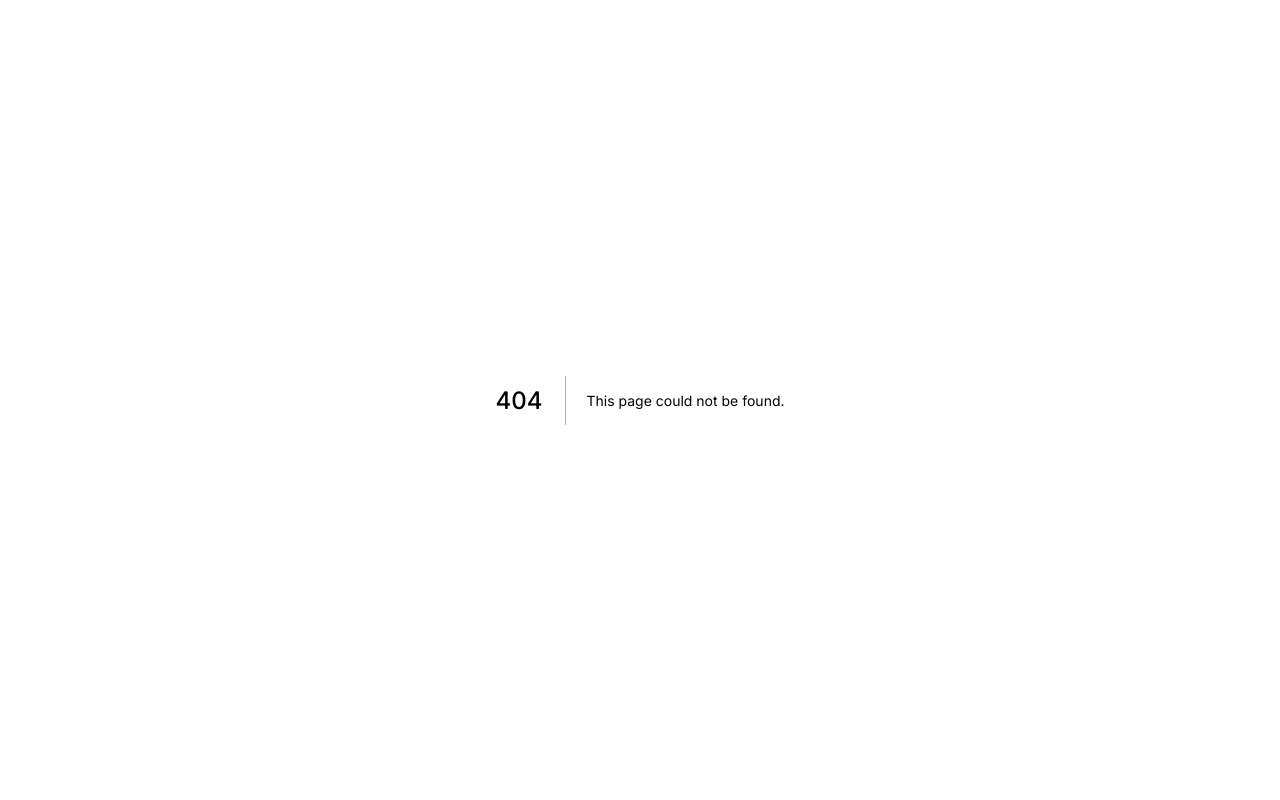
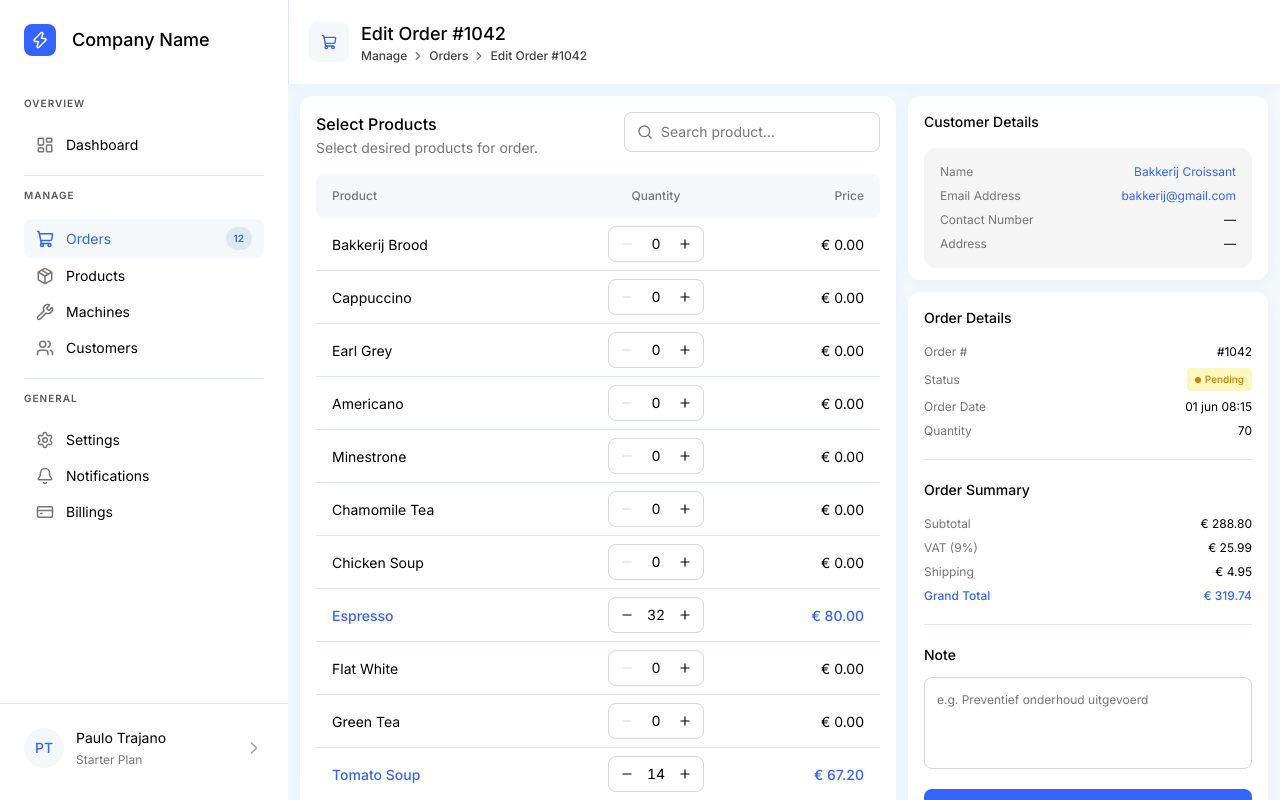
Before and after one commit to paulotra/dashboard-starter, a Next.js app: page /orders/1/edit in a window 1280 px wide. Before the commit this address had no page. Built offline with nearby package versions, Linux system fonts and the light colour scheme.

Commit message:
add edit order

```diff
--- /dev/null
+++ b/src/app/(dashboard)/orders/[id]/edit/page.tsx
@@ -0,0 +1,127 @@
+'use client'
+
+import { useMemo, useState } from 'react'
+import { useParams, useRouter, notFound } from 'next/navigation'
+import { parseAmount } from '@/lib/numbers'
+import { getOrderById } from '@/lib/orders'
+import type { Order } from '@/lib/orders'
+import { SAMPLE_PRODUCTS, SAMPLE_ORDER_PRODUCTS } from '@/lib/products'
+import { SAMPLE_CUSTOMERS } from '@/lib/customers'
+import CardWrapper from '@/components/ui/CardWrapper'
+import EditOrderHeader from '../../_components/EditOrderHeader'
+import OrderCustomerDetails from '../../_components/OrderCustomerDetails'
+import SelectProductsTable from '../../_components/SelectProductsTable'
+import CreateOrderSummary from '../../_components/CreateOrderSummary'
+
+const VAT_RATE = 0.09
+const SHIPPING_FLAT = 4.95
+const formatEuro = (n: number) => `€ ${n.toFixed(2)}`
+
+// Seed the form with the order's existing line items, matched to the product
+// catalogue by name. (No order→product relation exists in the sample data.)
+function seedQuantities(order?: Order): Record<string, number> {
+  if (!order) return {}
+  const map: Record<string, number> = {}
+  for (const item of SAMPLE_ORDER_PRODUCTS) {
+    const product = SAMPLE_PRODUCTS.find((p) => p.name === item.name)
+    if (product) map[product.id] = item.quantity
+  }
+  return map
+}
+
+export default function EditOrderPage() {
+  const params = useParams<{ id: string }>()
+  const router = useRouter()
+  const order = getOrderById(params?.id ?? '')
+  const customer = order ? SAMPLE_CUSTOMERS.find((c) => c.name === order.name) : undefined
+
+  const [quantities, setQuantities] = useState<Record<string, number>>(() => seedQuantities(order))
+  const [note, setNote] = useState('')
+
+  function handleQuantityChange(productId: string, quantity: number) {
+    setQuantities((prev) => {
+      const next = { ...prev }
+      if (quantity <= 0) {
+        delete next[productId]
+      } else {
+        next[productId] = quantity
+      }
+      return next
+    })
+  }
+
+  const { summary, itemCount } = useMemo(() => {
+    const subtotal = SAMPLE_PRODUCTS.reduce(
+      (sum, p) => sum + parseAmount(p.price) * (quantities[p.id] ?? 0),
+      0
+    )
+    const count = Object.values(quantities).reduce((sum, q) => sum + q, 0)
+    const vat = subtotal * VAT_RATE
+    const shipping = count > 0 ? SHIPPING_FLAT : 0
+    const grandTotal = subtotal + vat + shipping
+
+    return {
+      itemCount: count,
+      summary: {
+        subtotal: formatEuro(subtotal),
+        vat: formatEuro(vat),
+        shipping: formatEuro(shipping),
+        grandTotal: formatEuro(grandTotal),
+      },
+    }
+  }, [quantities])
+
+  if (!order) {
+    notFound()
+  }
+
+  const email = `${order.name.toLowerCase().split(' ')[0]}@gmail.com`
+
+  const handleUpdate = () => {
+    console.log('update order', { orderId: order.id, note, quantities })
+    router.push(`/orders/${order.id}`)
+  }
+
+  return (
+    <>
+      <EditOrderHeader orderNumber={order.orderNumber} />
+
+      <div className="flex flex-col gap-3 lg:flex-row lg:items-start">
+        {/* ── Product selection ── */}
+        <CardWrapper className="w-full min-w-0 flex-1 px-4 pt-4 pb-3">
+          <SelectProductsTable
+            products={SAMPLE_PRODUCTS}
+            quantities={quantities}
+            onQuantityChange={handleQuantityChange}
+          />
+        </CardWrapper>
+
+        {/* ── Right column ── */}
+        <div className="flex w-full shrink-0 flex-col gap-3 lg:w-90">
+          {/* Customer is fixed when editing an order — read-only details. */}
+          <OrderCustomerDetails
+            name={order.name}
+            email={email}
+            contactNumber={customer?.contactNumber ?? '—'}
+            address={customer?.location ?? '—'}
+            customerHref={customer ? `/customers/${customer.id}` : undefined}
+          />
+          <CreateOrderSummary
+            summary={summary}
+            note={note}
+            onNoteChange={setNote}
+            onCreate={handleUpdate}
+            submitLabel="Update Order"
+            orderDetails={{
+              orderNumber: order.orderNumber,
+              status: order.status,
+              orderDate: order.date,
+              quantity: itemCount,
+            }}
+            disabled={itemCount === 0}
+          />
+        </div>
+      </div>
+    </>
+  )
+}
--- a/src/app/(dashboard)/orders/[id]/page.tsx
+++ b/src/app/(dashboard)/orders/[id]/page.tsx
@@ -35,7 +35,7 @@ export default async function OrderDetailPage({ params }: { params: Promise<{ id
 
   return (
     <>
-      <OrderDetailHeader orderNumber={order.orderNumber} />
+      <OrderDetailHeader orderId={order.id} orderNumber={order.orderNumber} />
 
       <div className="flex flex-col gap-3 lg:flex-row lg:items-start">
         {/* ── Ordered products ── */}
--- a/src/app/(dashboard)/orders/_components/CreateOrderSummary.tsx
+++ b/src/app/(dashboard)/orders/_components/CreateOrderSummary.tsx
@@ -4,6 +4,8 @@ import { useId } from 'react'
 import { cn } from '@/lib/utils'
 import CardWrapper from '@/components/ui/CardWrapper'
 import Button from '@/components/ui/Button'
+import BadgeStatus from '@/components/ui/BadgeStatus'
+import type { OrderStatus } from '@/components/ui/BadgeStatus'
 
 export interface OrderSummaryValues {
   subtotal: string
@@ -12,12 +14,23 @@ export interface OrderSummaryValues {
   grandTotal: string
 }
 
+export interface OrderDetailsValues {
+  orderNumber: string
+  status: OrderStatus
+  orderDate: string
+  quantity: number | string
+}
+
 export interface CreateOrderSummaryProps {
   summary: OrderSummaryValues
   note: string
   onNoteChange: (note: string) => void
   onCreate: () => void
-  /** Disables the Create Order button (e.g. until a customer is selected). */
+  /** When provided, renders an "Order Details" section above the summary. */
+  orderDetails?: OrderDetailsValues
+  /** Submit button label. Defaults to "Create Order". */
+  submitLabel?: string
+  /** Disables the submit button (e.g. until a customer / products are set). */
   disabled?: boolean
   className?: string
 }
@@ -58,6 +71,8 @@ export default function CreateOrderSummary({
   note,
   onNoteChange,
   onCreate,
+  orderDetails,
+  submitLabel = 'Create Order',
   disabled,
   className,
 }: CreateOrderSummaryProps) {
@@ -65,6 +80,25 @@ export default function CreateOrderSummary({
 
   return (
     <CardWrapper className={cn('flex flex-col gap-5 px-4 pt-4 pb-4', className)}>
+      {/* ── Order details (edit mode) ── */}
+      {orderDetails && (
+        <>
+          <div className="flex flex-col gap-4">
+            <span className="font-sans text-sm font-medium text-black">Order Details</span>
+            <div className="flex flex-col gap-2">
+              <Row label="Order #" value={orderDetails.orderNumber} />
+              <div className="flex items-center justify-between gap-4">
+                <span className="font-sans text-xs font-normal text-neutral-600">Status</span>
+                <BadgeStatus status={orderDetails.status} />
+              </div>
+              <Row label="Order Date" value={orderDetails.orderDate} />
+              <Row label="Quantity" value={String(orderDetails.quantity)} />
+            </div>
+          </div>
+          <hr className="border-border-color" />
+        </>
+      )}
+
       {/* ── Order summary ── */}
       <div className="flex flex-col gap-4">
         <span className="font-sans text-sm font-medium text-black">Order Summary</span>
@@ -101,7 +135,7 @@ export default function CreateOrderSummary({
         disabled={disabled}
         className="w-full justify-center disabled:cursor-not-allowed disabled:opacity-50"
       >
-        Create Order
+        {submitLabel}
       </Button>
     </CardWrapper>
   )
--- /dev/null
+++ b/src/app/(dashboard)/orders/_components/EditOrderHeader.tsx
@@ -0,0 +1,26 @@
+'use client'
+
+import { NavHeader } from '@/components/layout/PageActionsContext'
+
+export interface EditOrderHeaderProps {
+  orderNumber: string
+}
+
+/**
+ * Drives the Navigation header for the edit-order page: overrides the title +
+ * breadcrumb. The primary action ("Update Order") lives in the form.
+ */
+export default function EditOrderHeader({ orderNumber }: EditOrderHeaderProps) {
+  const title = `Edit Order ${orderNumber}`
+
+  return (
+    <NavHeader
+      title={title}
+      breadcrumb={[
+        { label: 'Manage' },
+        { label: 'Orders', href: '/orders' },
+        { label: title },
+      ]}
+    />
+  )
+}
--- a/src/app/(dashboard)/orders/_components/OrderDetailHeader.tsx
+++ b/src/app/(dashboard)/orders/_components/OrderDetailHeader.tsx
@@ -1,10 +1,12 @@
 'use client'
 
+import { useRouter } from 'next/navigation'
 import { SquarePen } from 'lucide-react'
 import Button from '@/components/ui/Button'
 import { NavHeader, NavActions } from '@/components/layout/PageActionsContext'
 
 export interface OrderDetailHeaderProps {
+  orderId: string
   orderNumber: string
 }
 
@@ -12,7 +14,8 @@ export interface OrderDetailHeaderProps {
  * Drives the Navigation header for an order detail page: overrides the title +
  * breadcrumb and injects the "Edit Order" action. Renders nothing itself.
  */
-export default function OrderDetailHeader({ orderNumber }: OrderDetailHeaderProps) {
+export default function OrderDetailHeader({ orderId, orderNumber }: OrderDetailHeaderProps) {
+  const router = useRouter()
   const title = `Order ${orderNumber}`
 
   return (
@@ -26,7 +29,11 @@ export default function OrderDetailHeader({ orderNumber }: OrderDetailHeaderProp
         ]}
       />
       <NavActions>
-        <Button variant="primary" icon={SquarePen} onClick={() => console.log('edit order')}>
+        <Button
+          variant="primary"
+          icon={SquarePen}
+          onClick={() => router.push(`/orders/${orderId}/edit`)}
+        >
           Edit Order
         </Button>
       </NavActions>
```
